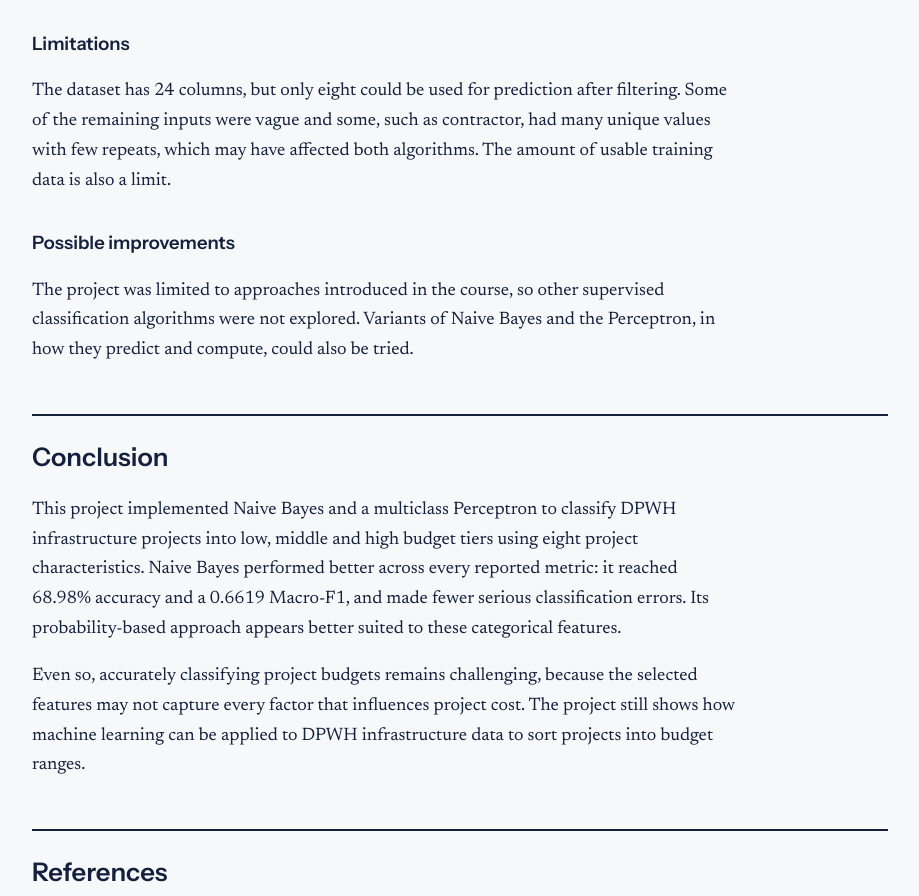
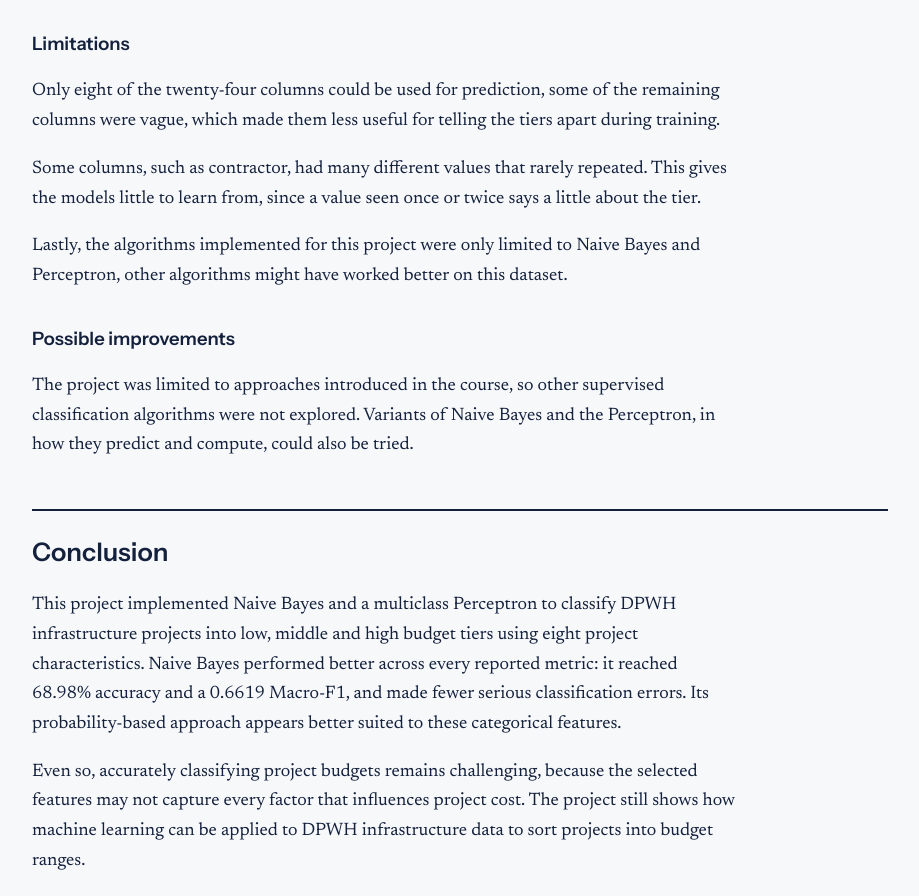
Before and after one commit to fggarcia4/CMSC-170-Project, a plain HTML site: page index.html in a window 1280 px wide. Shown: the part 6291-7187 px from the top of the page, without its empty margins (180-1099 px from the left). Drawn offline with Linux system fonts and the light colour scheme.

Commit message:
changes: limitations

```diff
--- a/index.html
+++ b/index.html
@@ -221,7 +221,9 @@ caption{caption-side:top;text-align:left;padding:.5rem .8rem 0}
   <h3>Why the methods performed as they did</h3>
   <p>Naive Bayes consistently outperformed the Perceptron on correct predictions, Macro-F1, accuracy and off-by-two rate. The difference may come from how each method uses the input features. Naive Bayes works from the probability of each characteristic given a tier, which suits a dataset with many categorical features. The Perceptron instead learns weights to separate the tiers, which is harder when the relationship between the features and the tiers is more complex.</p>
   <h3>Limitations</h3>
-  <p>The dataset has 24 columns, but only eight could be used for prediction after filtering. Some of the remaining inputs were vague and some, such as contractor, had many unique values with few repeats, which may have affected both algorithms. The amount of usable training data is also a limit.</p>
+  <p>Only eight of the twenty-four columns could be used for prediction, some of the remaining columns were vague, which made them less useful for telling the tiers apart during training.</p>
+  <p>Some columns, such as contractor, had many different values that rarely repeated. This gives the models little to learn from, since a value seen once or twice says a little about the tier.</p>
+  <p>Lastly, the algorithms implemented for this project were only limited to Naive Bayes and Perceptron, other algorithms might have worked better on this dataset.</p>
   <h3>Possible improvements</h3>
   <p>The project was limited to approaches introduced in the course, so other supervised classification algorithms were not explored. Variants of Naive Bayes and the Perceptron, in how they predict and compute, could also be tried.</p>
 
@@ -235,6 +237,8 @@ caption{caption-side:top;text-align:left;padding:.5rem .8rem 0}
   <p>VanderPlas, J. (2019). In depth: Naive bayes classification | python data science handbook. Github.Io. https://jakevdp.github.io/PythonDataScienceHandbook/05.05-naive-bayes.html</p>
   <p>GeeksforGeeks. (2023, November 13). Gaussian naive Bayes. GeeksforGeeks. https://www.geeksforgeeks.org/machine-learning/gaussian-naive-bayes/</p>
   <p>Sunia Tanweer. (2025, February 8). Implementing naive Bayes algorithm from scratch in Python. Medium. https://medium.com/@stanweer/implementing-naive-bayes-algorithm-from-scratch-in-python-a6df9bcfb173</p>
+  <p>Normal (gaussian) distribution. (n.d.). Www.W3schools.Com. Retrieved November 26, 2026, from https://www.w3schools.com/python/numpy/numpy_random_normal.asp</p>
+  <p>What is Stratified Random Sampling? Definition and Python Example. (2022, November 15). freeCodeCamp.Org. https://www.freecodecamp.org/news/what-is-stratified-random-sampling-definition-and-python-example/</p>
 
   <h2>Links</h2>
   <p><a href="https://github.com/fggarcia4/CMSC-170-Project">GitHub repository</a></p>
```
